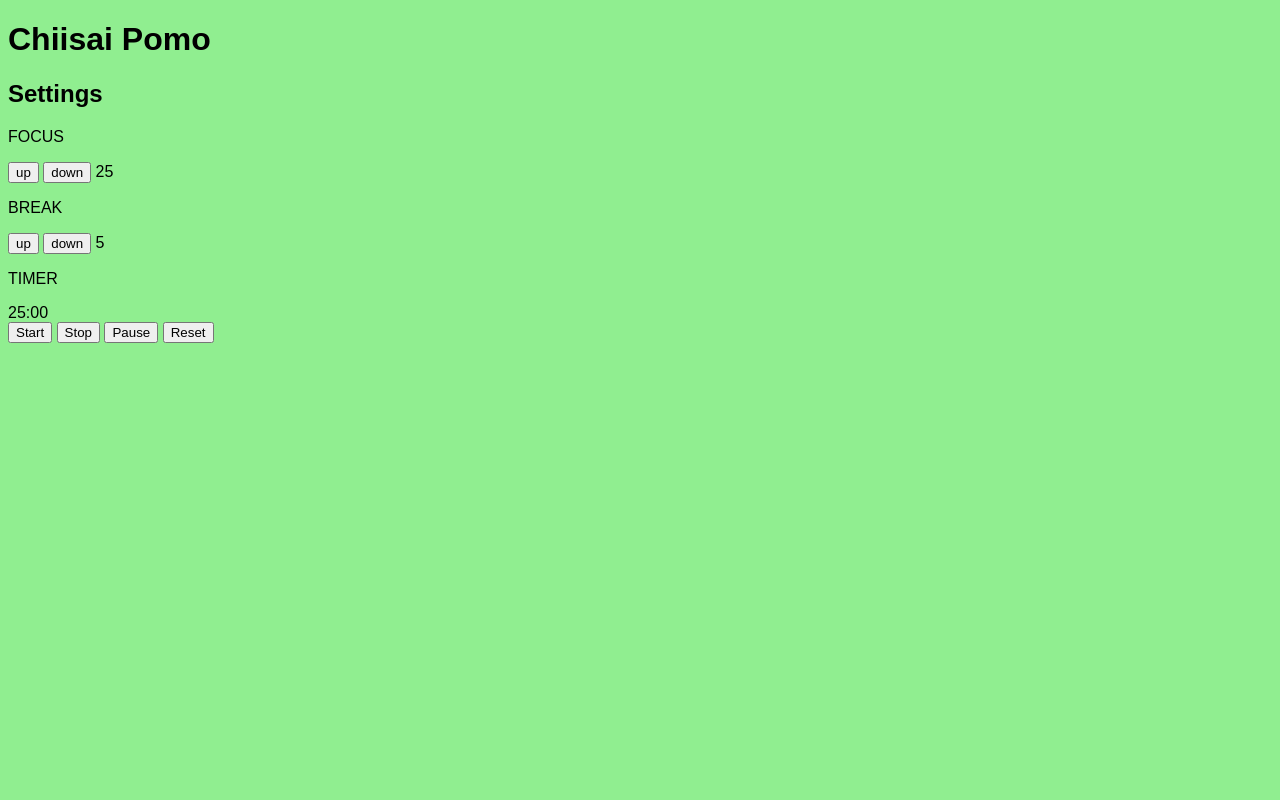
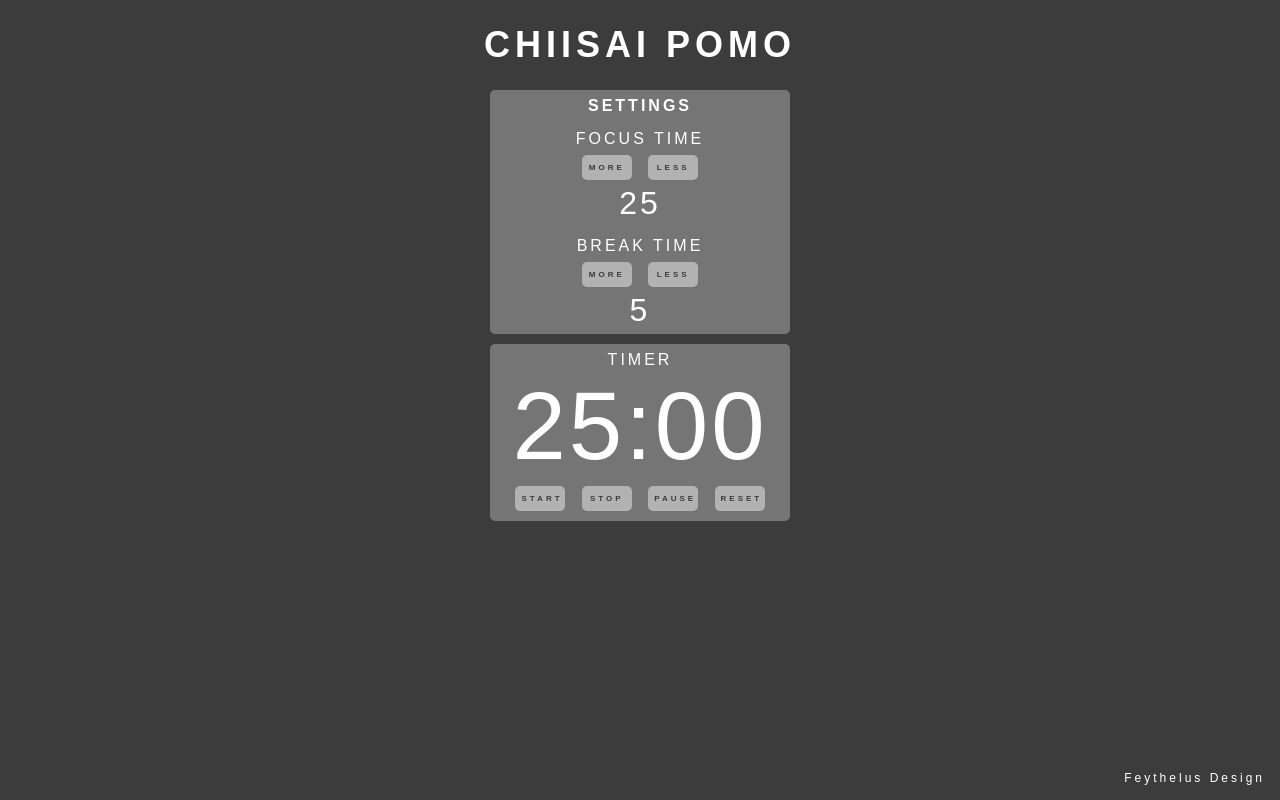
Before and after one commit to Fey0xFF/Pomodoro, a plain HTML site: page index.html in a window 1280 px wide. Drawn offline with nearby package versions, Linux system fonts and the light colour scheme.

Commit message:
styling completed

```diff
--- a/index.html
+++ b/index.html
@@ -1,41 +1,44 @@
 <!DOCTYPE html>
 <html>
     <head>
-    <title>Chiisai Pomo</title>
     <link rel = "stylesheet" type = "text/css" href = "style.css"></style>
     </head>
 
     <body>
-        <h1>Chiisai Pomo</h1>
+        <h1>CHIISAI POMO</h1>
 
-        <div class = "settinggui">
-            <h2>Settings</h2>
+        <div id = "settinggui" class = "settinggui">
+            <h2>SETTINGS</h2>
             <div id = "focus">
-                <p>FOCUS</p>
-                <button id = "ftup">up</button>
-                <button id = "ftdown">down</button>
+                <p>FOCUS TIME</p>
+                <button id = "ftup">MORE</button>
+                <button id = "ftdown">LESS</button>
+                <div id = "ftime">
                   <span id = "testTime">25</input>
                 </div>
+            </div>
             <div id = "break">
-                <p>BREAK</p>
-                <button id = "btup">up</button>
-                <button id = "btdown">down</button>
+                <p>BREAK TIME</p>
+                <button id = "btup">MORE</button>
+                <button id = "btdown">LESS</button>
+                <div id = "btime">
                   <span id = "testBreak">5</input>
                 </div>
           </div>
+        </div>
 
-        <div class = "clockgui">
+        <div id = "clockgui" class = "settinggui">
           <div id = "timer">
             <p>TIMER</p>
             <div id = "clock"></div>
+            <button id = "start">START</button>
+            <button id = "stop">STOP</button>
+            <button id = "pause">PAUSE</button>
+            <button id = "reset">RESET</button>
+          </div>
+        </div>
 
-            </div>
-            <button id = "start">Start</button>
-            <button id = "stop">Stop</button>
-            <button id = "pause">Pause</button>
-            <button id = "reset">Reset</button>
-
-        </div>
+        <footer>Feythelus Design</footer>
         <script src="https://ajax.googleapis.com/ajax/libs/jquery/3.2.1/jquery.min.js"></script>
         <script type = "text/javascript" src = "script.js"></script>
     </body>
--- a/script.js
+++ b/script.js
@@ -26,6 +26,7 @@ $(document).ready(function () {
   }
 
   function startTimer() {
+    $("#setting").slideToggle();
     if (clock === true) {
       testTime = curTime;
       clock = setInterval(countDown,1000);
@@ -105,6 +106,4 @@ $(document).ready(function () {
   $("#stop").click(stopTimer);
   $("#reset").click(resetTimer);
 
-
-
 })
--- a/style.css
+++ b/style.css
@@ -1,12 +1,72 @@
 * {
   font-family: sans-serif;
+  font-size: 12px;
+  letter-spacing: 3px;
+  opacity: 1;
+  text-align: center;
 }
 
+h1 {
+  font-size: 36px;
+  letter-spacing: 5px;
+}
 body {
-  background-color: lightgreen;
-  border-width: = 0;
+  background: #3c3c3c;
+  color:white;
 }
 
 button {
+  width: 50px;
+  height: 25px;
+  border-width: 0;
+  border-radius: 5px;
+  margin: 5px;
+  opacity:0.5;
+  font-size:8px;
+  font-weight: bold;
+}
 
+button:hover {
+  opacity: 1;
+  color: white;
 }
+
+button:active {
+  transform: translateY(2px);
+}
+
+p, h2 {
+  font-size: 16px;
+  margin: 2px 0;
+}
+
+footer {
+  position: fixed;
+  bottom: 0;
+  right: 0;
+  margin: 15px;
+}
+
+.settinggui {
+  background: #757575;
+  margin: auto;
+  width: 300px;
+  padding: 5px 0;
+  border-radius: 5px;
+}
+
+#testTime, #testBreak {
+  font-size: 32px;
+}
+
+#settinggui {
+  margin-bottom: 10px;
+}
+
+#break, #focus{
+  margin-top:15px;
+}
+
+#clock {
+  font-size: 96px;
+}
```
Lines whose indentation alone changed are shown as unchanged.
